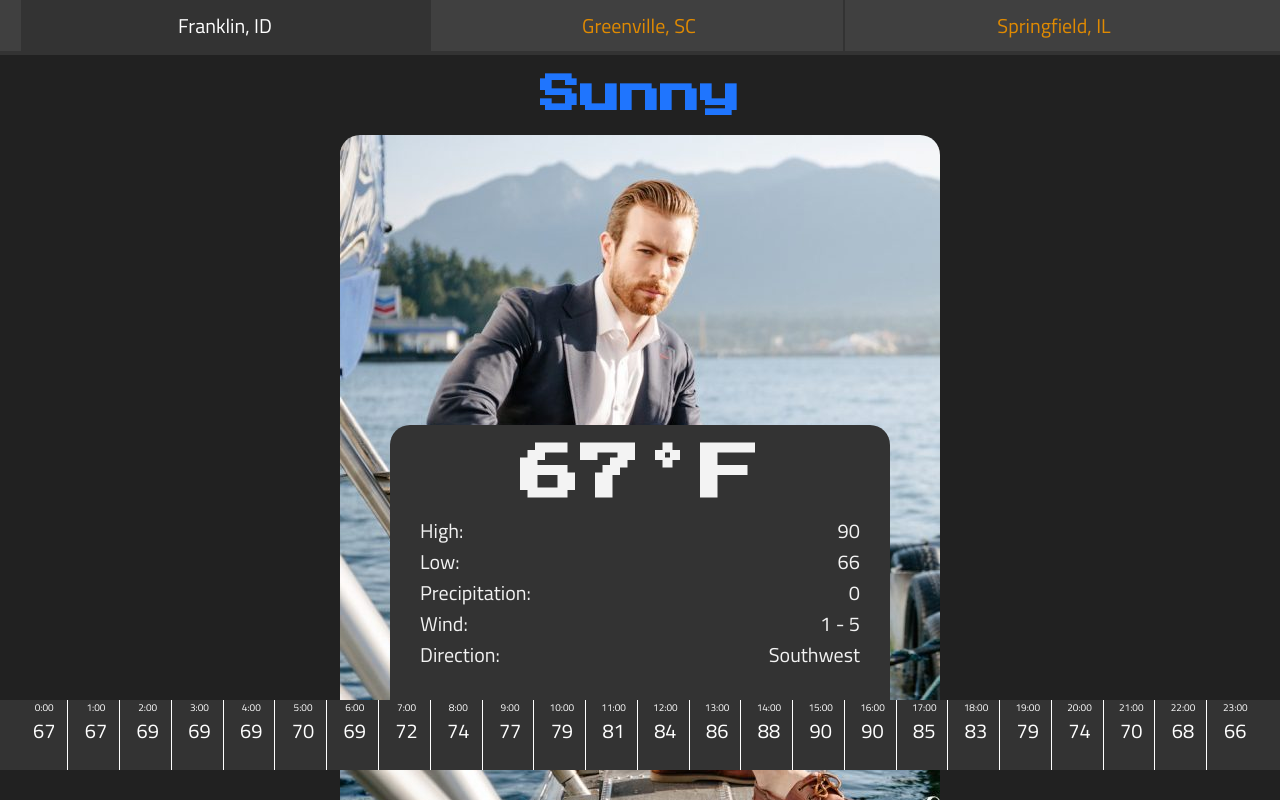
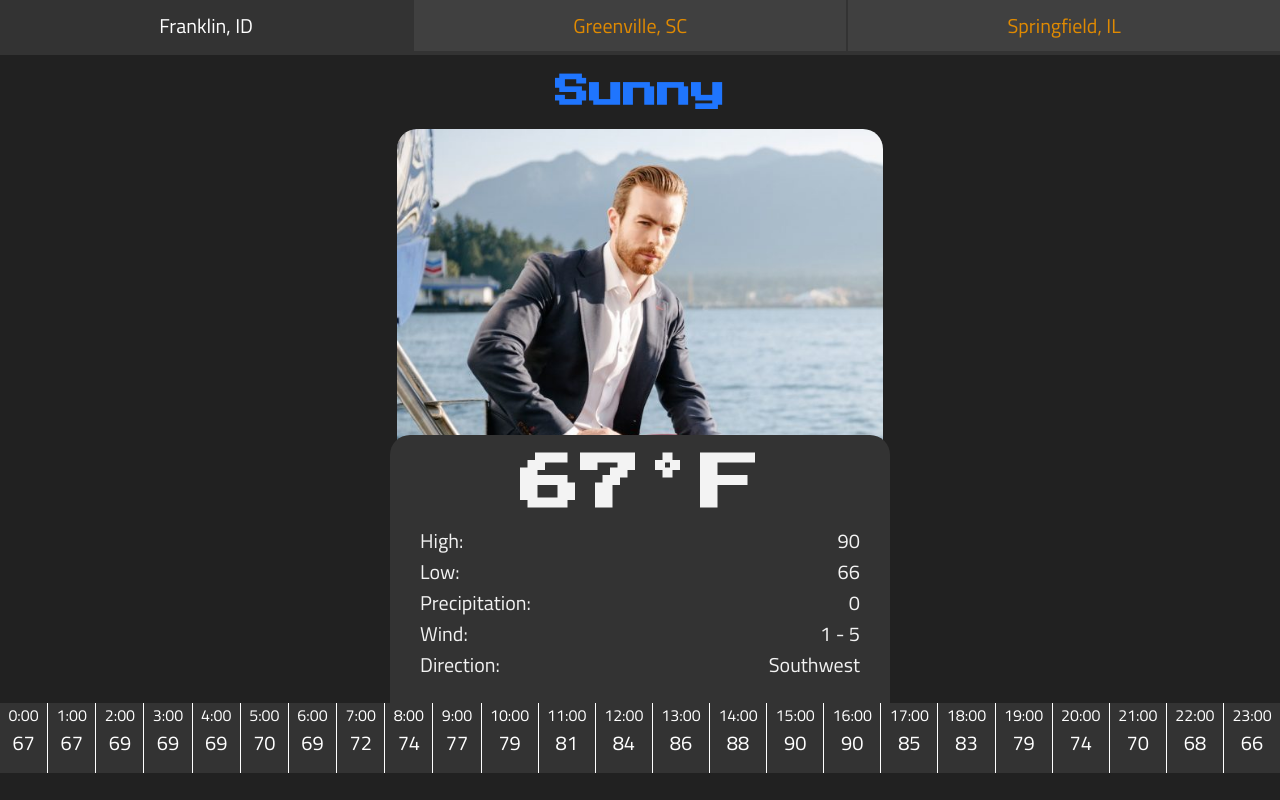
Before and after one commit to mclayson/mclayson.github.io, a plain HTML site: page homework/weatherapp.html in a window 1280 px wide. Drawn offline with Linux system fonts and the light colour scheme.

Commit message:
Added greenville and flex box

```diff
--- a/homework/weatherapp.html
+++ b/homework/weatherapp.html
@@ -17,17 +17,17 @@
             <nav>
                 <ul>
                     <li><a class="selected" href="">Franklin, ID</a></li>
-                    <li><a href="">Greenville, SC</a></li>
+                    <li><a href="./weatherapp-greenville.html">Greenville, SC</a></li>
                     <li><a href="">Springfield, IL</a></li>
                 </ul>
             </nav>
         </header>
-        <main>
-            <h1>Sunny</h1>
-            <figure>
+        <main class="">
+            <h1 class="flex-item">Sunny</h1>
+            <figure class="flex-item">
                 <img id="weather-img" alt="weather-img" src="weatherimg/sunny.jpg">
             </figure>
-            <section class='info-container'>
+            <section class='info-container flex-item'>
                 <h2>67&deg;F</h2>
                 <div id="data">
                     <ul>
@@ -40,8 +40,8 @@
                 </div>
             </section>
 
-            <div class="hourly-data">
-                <ul id="hourly-list">
+            <div class="hourly-data flex-item">
+                <ul id="hourly-list" class="flex-container">
                     <li><div>0:00</div><div>67</div></li>
                     <li><div>1:00</div><div>67</div></li>
                     <li><div>2:00</div><div>69</div></li>
@@ -71,9 +71,7 @@
         </main>
         <footer>
             <ul>
-                <li>&copy;2017</li>
-                <li>
-                    Clay-tec Weather
+                <li>&copy;2017 Clay-tec Weather
                 </li>
                 <li><a href="/homework/img/wireframe-small.png">wireframe s</a></li>
                 <li><a href="/homework/img/wireframe-med.png">wireframe m</a></li>
--- a/weatherstyle.css
+++ b/weatherstyle.css
@@ -8,13 +8,15 @@ nav ul {
     text-align: center;
     white-space: nowrap;
     overflow: hidden;
+    display: flex;
 }
 nav ul li {
-    width: 32%;
+/*    width: 32%;*/
     margin: 0;
     text-align: center;
     border-right: solid 2px #333333;
     vertical-align: middle;
+    flex: 1 0 auto;
 }
 nav ul li:last-child {
     border-right: none;
@@ -50,11 +52,15 @@ main {
     text-align: center;
     padding: 0;
     background: #212121;
+
+    display: flex;
+    flex-direction: column;
+    align-items: center;
 }
 
 section.info-container {
     position: absolute;
-    bottom: 20px;
+    bottom: 50px;
     left: 0;
     right: 0;
     width: 80%;
@@ -71,11 +77,12 @@ section.info-container {
 
 figure {
     margin: 0;
-    position: absolute;
-    z-index: -1;
+/*    position: absolute;*/
+/*    z-index: -1;*/
     width: 100%;
     height: 100%;
     min-width: 300px;
+    top: 4em;
 }
 img {
     border: none;
@@ -84,7 +91,7 @@ img {
     height: auto;
     width: auto;
     max-width: 100%;
-    max-height: 100%;
+    max-height: 80%;
 }
 
 footer {
@@ -96,9 +103,12 @@ footer {
 footer ul {
     font-size: .7em;
     padding: 5px;
+    display: flex;
+    justify-content: space-around;
 }
 footer ul li {
-    margin: 0 15px;
+/*    margin: 0 15px;*/
+    margin: 0;
 }
 
 h1 {
@@ -125,21 +135,23 @@ ul {
 }
 
 .hourly-data {
-    display: none;
+/*    display: none;*/
     background-color: #333333;
     width: 100%;
     position: absolute;
-    bottom: 30px;
-    height: 70px;
+    bottom: 27px;
+    height: 42px;
 }
 
 #hourly-list li {
     display: inline-block;
     border-right: solid white 1px;
     height: 100%;
-    width: 3.7%;
+/*    width: 3.7%;*/
     min-width: 2.2em;
     color: white;
+
+    flex: 1 0 auto;
 }
 
 #hourly-list li:last-child {
@@ -151,17 +163,32 @@ ul {
     height: 100%;
 }
 
+.flex-container {
+    display: flex;
+}
+
+main.flex-container {
+}
+h1.flex-item {
+    width: 100%;
+    max-width: none;
+    flex: 0 0 auto;
+}
+
 @media screen and (min-width: 900px) {
     .hourly-data {
-        display: block;
+        height: 70px;
     }
     section.info-container {
-        bottom: 100px;
+        bottom: 90px;
     }
 }
 
 @media screen and (max-width: 1400px) {
     #hourly-list li div:first-child {
-        font-size: .5em;
+        font-size: .8em;
+    }
+    h1 {
+        font-size: 1.7em;
     }
 }
```
Also changed, not shown: homework/weatherapp-greenville.html (added, +83 -0 lines), homework/weatherimg/thunderstorm.jpg (added).
